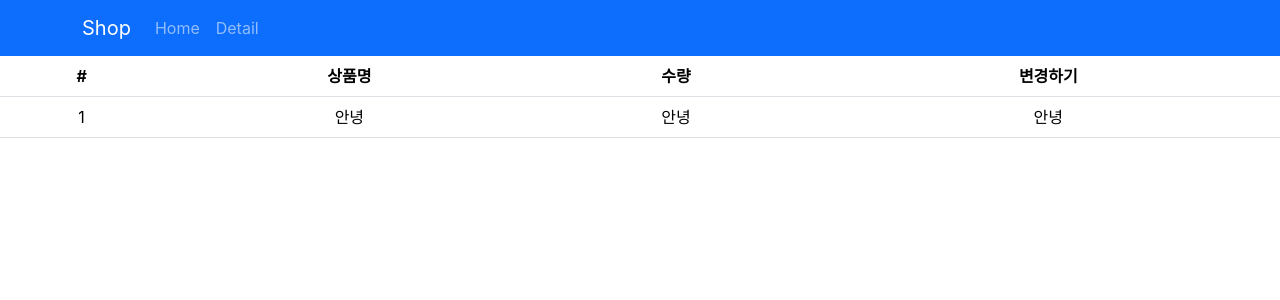
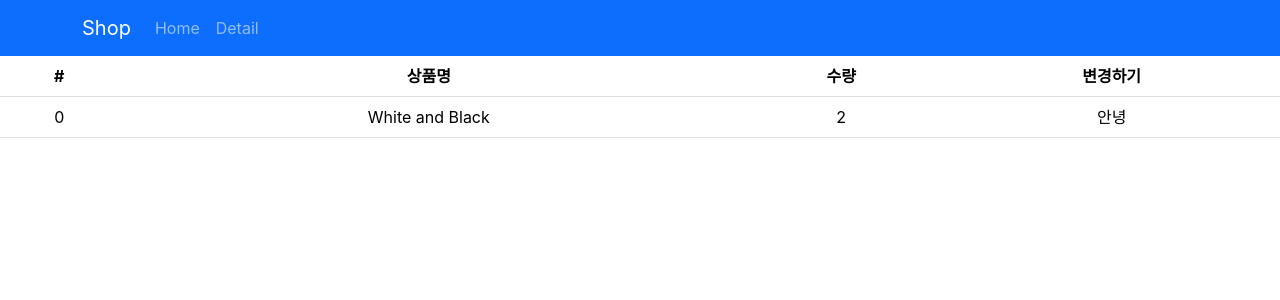
Before and after one commit to bokob/React_shop_pracitce, a React (Create React App) app: page /cart in a window 1280 px wide. Shown: the top 300 px of the page. Built offline with nearby package versions, Linux system fonts and the light colour scheme.

Commit message:
장바구니 숙제 완료

```diff
--- a/src/pages/Cart.js
+++ b/src/pages/Cart.js
@@ -3,10 +3,10 @@ import { useSelector } from 'react-redux'
 
 function Cart() {
   let a = useSelector((state) => {
-    return state
+    return state.itemInfo
   })
 
-  console.log(a.user)
+  console.log(a)
 
   return (
     <div>
@@ -21,9 +21,9 @@ function Cart() {
         </thead>
         <tbody>
           <tr>
-            <td>1</td>
-            <td>안녕</td>
-            <td>안녕</td>
+            <td>{a[0].id}</td>
+            <td>{a[0].name}</td>
+            <td>{a[0].count}</td>
             <td>안녕</td>
           </tr>
         </tbody>
--- a/src/store.js
+++ b/src/store.js
@@ -10,9 +10,18 @@ let stock = createSlice({
   initialState: [10, 11, 12]
 })
 
+let itemInfo = createSlice({
+  name: 'Info',
+  initialState: [
+    { id: 0, name: 'White and Black', count: 2 },
+    { id: 2, name: 'Grey Yordan', count: 1 }
+  ]
+})
+
 export default configureStore({
   reducer: {
     user: user.reducer,
-    stock: stock.reducer
+    stock: stock.reducer,
+    itemInfo: itemInfo.reducer
   }
 })
```
